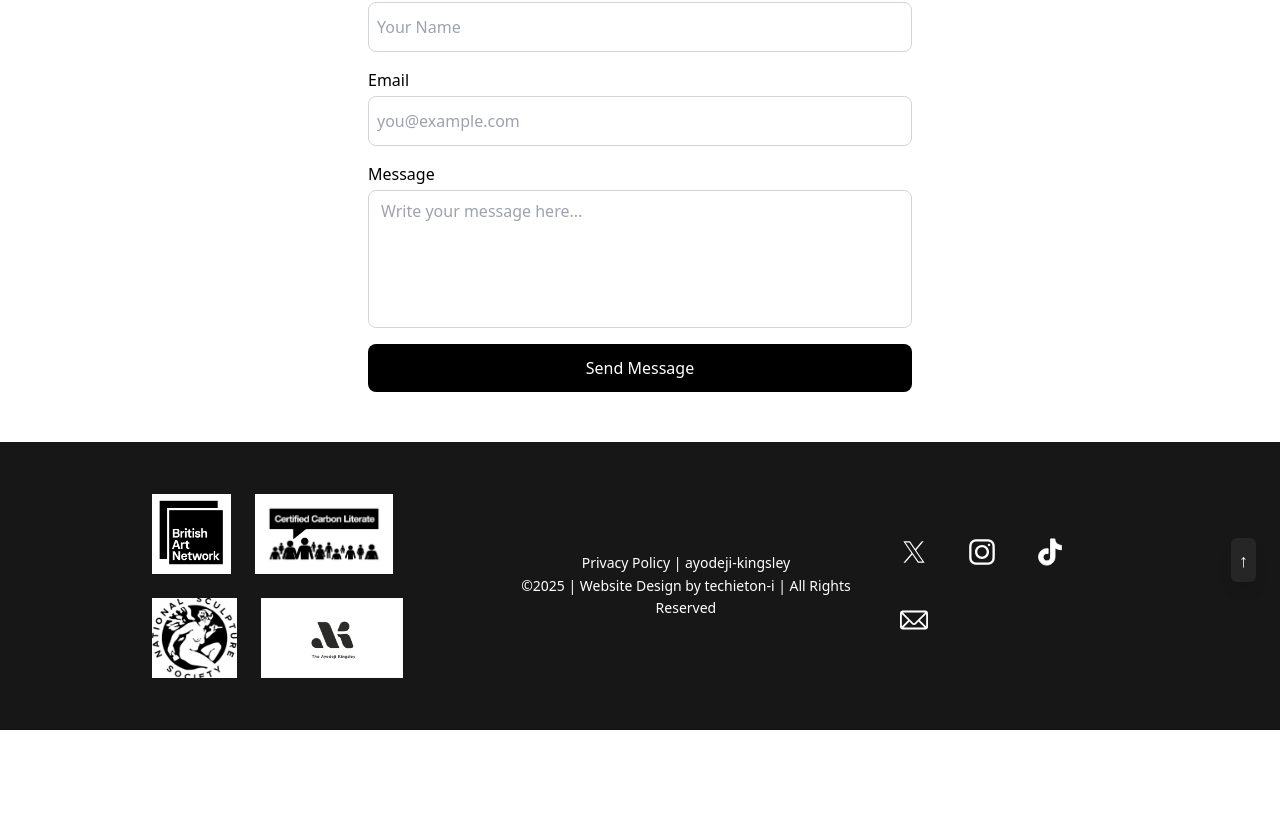
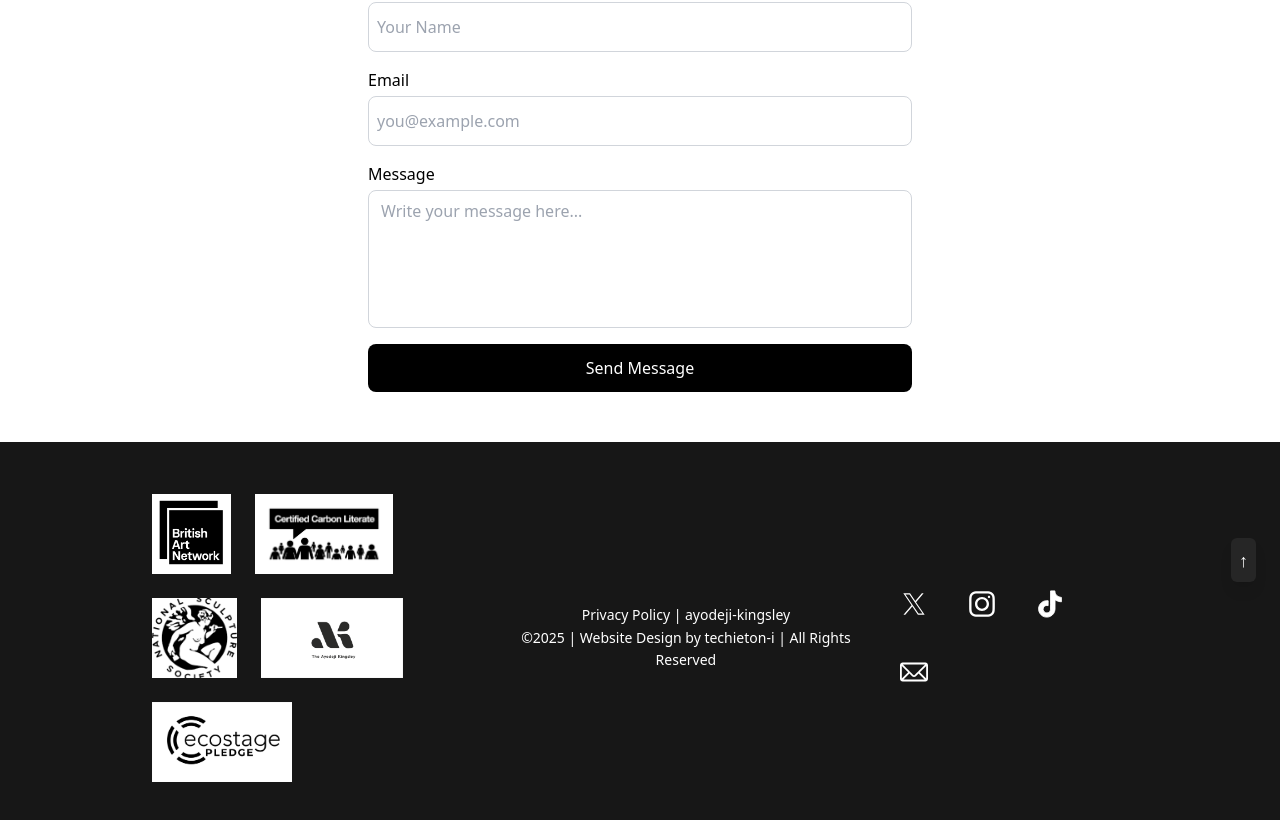
Before and after one commit to techieton-i/ayodeji-kingsley-v2, a React (Vite) app: page /contact in a window 1280 px wide. Shown: the part 194-1014 px from the top of the page. Before the commit the page ends 924 px from the top, so only its background shows below. Built offline with nearby package versions, Linux system fonts and the light colour scheme.

Commit message:
add logo to the footer

```diff
--- a/src/components/Footer.jsx
+++ b/src/components/Footer.jsx
@@ -3,6 +3,7 @@ import logo1 from "@assets/banlogo_YedTigd.width-600.png";
 import logo2 from "@assets/Certified-Carbon-Literate.png";
 import logo3 from "@assets/download.png";
 import logo4 from "@assets/hhhh.png";
+import logo5 from "@assets/eco.png";
 import twitterIcon from "@assets/twitterx.svg";
 import instaIcon from "@assets/instagram-svgrepo-com.svg";
 import tiktokIcon from "@assets/tiktok-svgrepo-com.svg";
@@ -11,7 +12,7 @@ import { Link } from "react-router-dom";
 
 const Icon = ({ src, alt }) => <img src={src} alt={alt} className="w-7 h-7" />;
 
-const logos = [logo1, logo2, logo3, logo4];
+const logos = [logo1, logo2, logo3, logo4, logo5];
 
 const Footer = () => {
   return (
```
Also changed, not shown: src/assets/eco.png (added).
